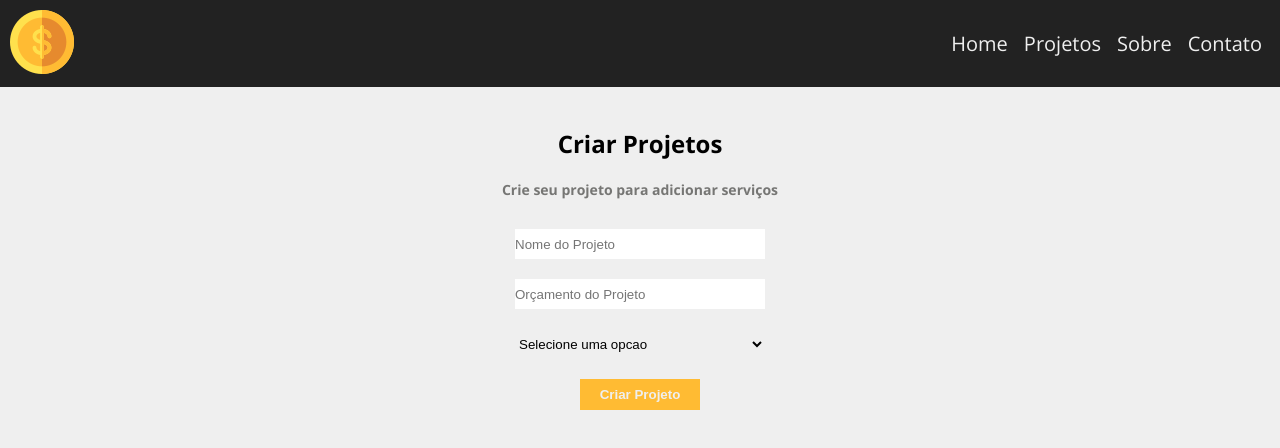
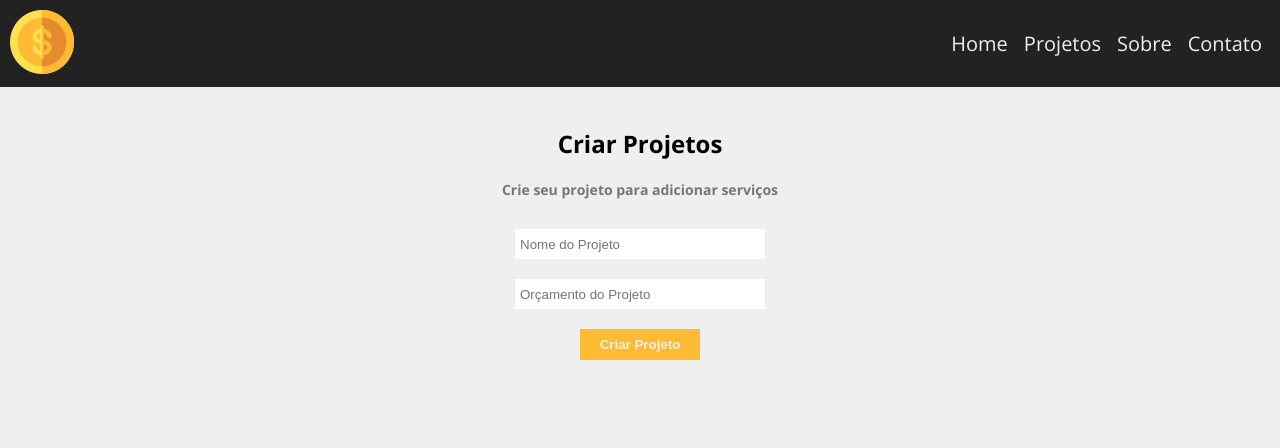
Before and after one commit to ClecioSousa00/costs, a React (Vite) app: page /Novo-Projeto in a window 1280 px wide. Shown: the top 448 px of the page. Built offline with nearby package versions, Linux system fonts and the light colour scheme; data requests are answered from the project's data file.

Commit message:
created the get and post method

```diff
--- /dev/null
+++ b/db.json
@@ -0,0 +1,36 @@
+{
+  "projects": [
+    {
+      "nameproject": "desenvolver site",
+      "budgetValue": "3000",
+      "cost": 0,
+      "services": [],
+      "id": 1
+    },
+    {
+      "nameproject": "desenvolver design do site",
+      "budgetValue": "4000",
+      "cost": 0,
+      "services": [],
+      "id": 2
+    }
+  ],
+  "categories": [
+    {
+      "id": 1,
+      "name": "infra"
+    },
+    {
+      "id": 2,
+      "name": "Desenvolvimento"
+    },
+    {
+      "id": 3,
+      "name": "Design"
+    },
+    {
+      "id": 4,
+      "name": "Planejamento"
+    }
+  ]
+}
--- a/package.json
+++ b/package.json
@@ -5,6 +5,7 @@
   "type": "module",
   "scripts": {
     "dev": "vite",
+    "backend": "json-server --watch db.json --port 5000",
     "build": "vite build",
     "lint": "eslint src --ext js,jsx --report-unused-disable-directives --max-warnings 0",
     "preview": "vite preview"
--- a/src/components/Form/Form.css
+++ b/src/components/Form/Form.css
@@ -8,9 +8,11 @@
     width: 25rem;
 }
 
+
 .form_input, .form_select{
     border: none;
     outline: none;
     height: 3rem;
     width: 100%;
+    padding: .5rem;
 }
--- a/src/components/Form/index.jsx
+++ b/src/components/Form/index.jsx
@@ -1,16 +1,41 @@
+import { useState } from "react"
 import { SubmitButton } from "../SubmitButton"
 import "./Form.css"
 
-export const Form = () =>{
+export const Form = ({handleSubmit, projectData, categories}) =>{
+
+    const [project, setProject] = useState(projectData || {})
+
+    const submitForm = (event) =>{
+        event.preventDefault()
+        handleSubmit(project)
+        console.log(project);
+    }
+
+    const handleChange = (event) =>{
+        setProject({...project, [event.target.name]: event.target.value})
+    }
+
     return(
-        <form className="form" onSubmit={()=>{}}>
-            <input className="form_input" type="text" placeholder="Nome do Projeto" />
-            <input className="form_input" type="number" placeholder="Orçamento do Projeto" />
-            <select className="form_select" name="category_id" id="">
+        <form className="form" onSubmit={submitForm}>
+            <input
+                className="form_input"
+                type="text"
+                name="nameproject"
+                placeholder="Nome do Projeto"
+                onChange={handleChange}
+            />
+            <input
+                className="form_input"
+                type="number"
+                name="budgetValue"
+                placeholder="Orçamento do Projeto"
+                onChange={handleChange}
+            />
+            {/* <select className="form_select" name="category_id" id="">
                 <option>Selecione uma opcao</option>
-                <option>texto1</option>
-                <option>texto2</option>
-            </select>
+                {categories.map(categorie => <option key={categorie.id} value={categorie.id}>{categorie.name}</option>)}
+            </select> */}
             <SubmitButton text="Criar Projeto"/>
         </form>
     )
--- a/src/pages/NewProject/index.jsx
+++ b/src/pages/NewProject/index.jsx
@@ -1,7 +1,42 @@
 import { Header } from "../../components/Header"
-import {Form} from "../../components/Form"
+import { Form } from "../../components/Form"
+import { useEffect, useState } from "react"
 
 export const NewProject = () => {
+
+    const [categories, setCategories] =useState([])
+
+    useEffect(() => {
+        console.log('aquiGet')
+        fetch('http://localhost:5000/categories', {
+            method: 'GET',
+            headers: {
+                'Content-Type': 'application/json',
+            },
+        })
+            .then(response => response.json())
+            .then(data => setCategories(data))
+            .catch(err => console.log('Erro'))
+    }, [])
+
+    const createPost = (project) =>{
+        project.cost = 0
+        project.services = []
+
+
+        fetch('http://localhost:5000/projects', {
+            method: 'POST',
+            headers: {
+                'Content-Type': 'application/json',
+            },
+            body: JSON.stringify(project),
+        })
+            .then(response => response.json())
+            .then(data => setCategories(data))
+            .catch(err => console.log('Erro'))
+            console.log('aquiPost')
+    }
+
     return (
         <>
             <Header />
@@ -9,7 +44,7 @@ export const NewProject = () => {
                 <section className="section">
                     <h1 className="title">Criar Projetos</h1>
                     <p className="text">Crie seu projeto para adicionar serviços</p>
-                    <Form/>
+                    <Form handleSubmit={createPost}  />
                 </section>
             </main>
         </>
```
